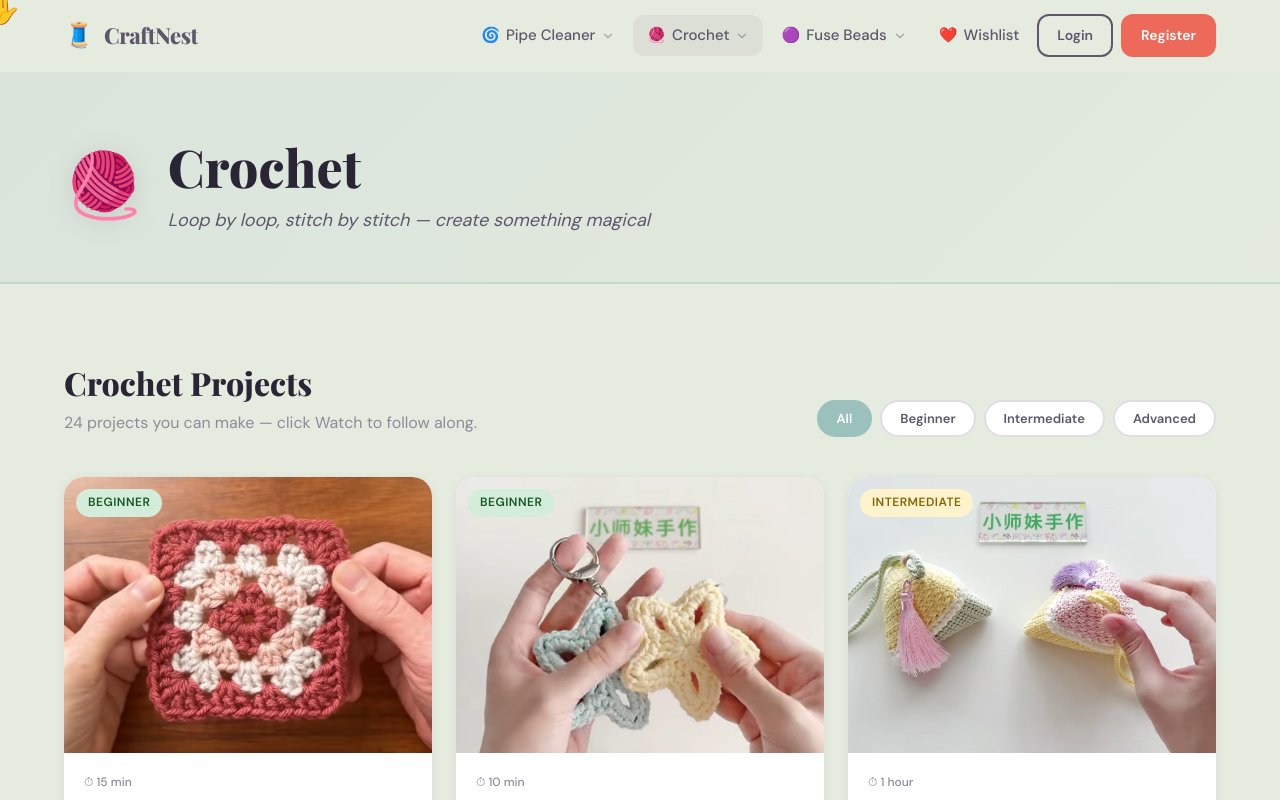
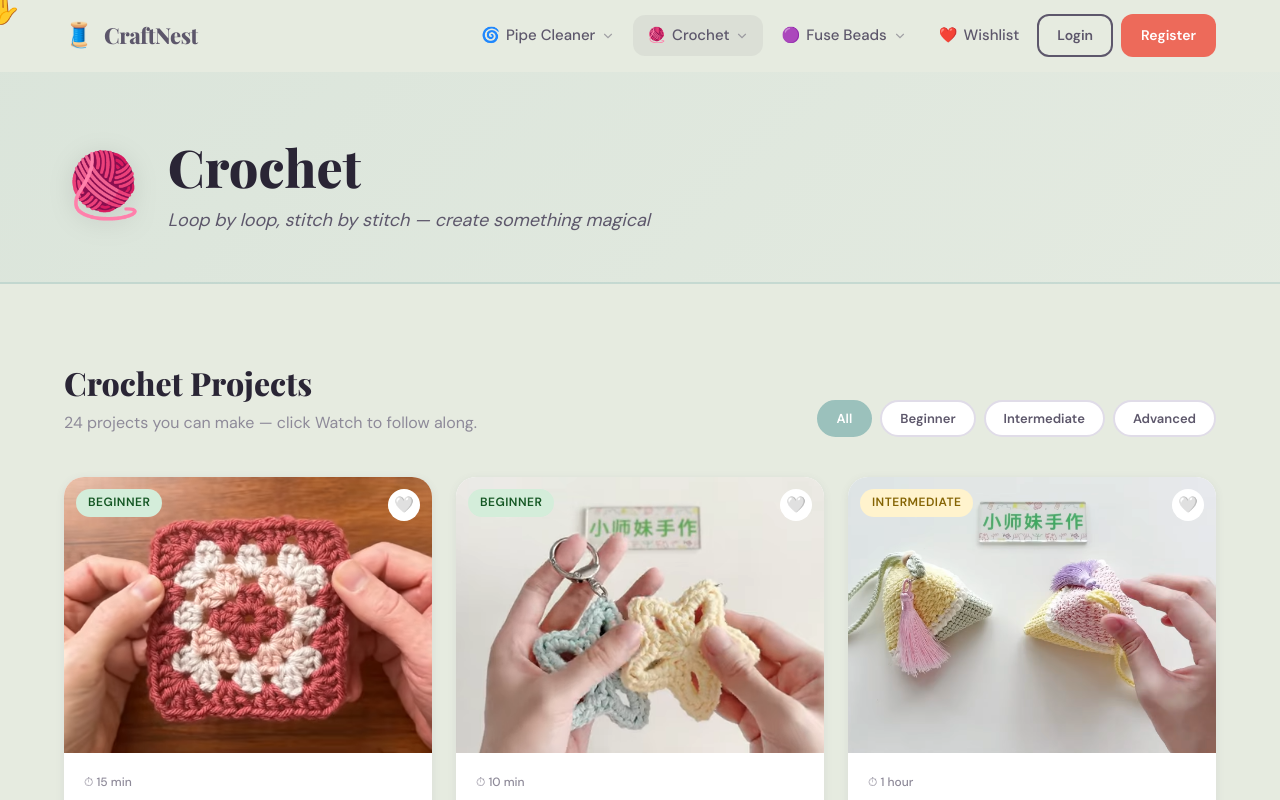
Before and after one commit to Amber-0666/COS30043-craftWeb, a Vue app in the folder craftWeb/: page /craft/crochet/learn in a window 1280 px wide. Shown: the top 800 px of the page. Built offline with nearby package versions, Linux system fonts and the light colour scheme; a web font is replaced by a local one.

Commit message:
Update wishlist, and add heart button

```diff
--- a/craftWeb/backend/db.json
+++ b/craftWeb/backend/db.json
@@ -613,7 +613,7 @@
     {
       "id": 1,
       "username": "Amberlyn",
-      "email": "amberrr0666@example.com",
+      "email": "amberrr0666@gmail.com",
       "password": "AMber@06",
       "wishlist": ["pc-butterfly", "cr-amigurumi", "fb-mandala"],
       "createdAt": "2024-01-15T10:30:00Z"
--- a/craftWeb/src/store/wishlist.js
+++ b/craftWeb/src/store/wishlist.js
@@ -59,5 +59,10 @@ export const useWishlistStore = defineStore('wishlist', () => {
     items.value = JSON.parse(localStorage.getItem(getStorageKey()) || '[]')
   }
 
-  return { items, count, isWishlisted, addItem, removeItem, toggleItem, reload }
+  function clearAll() {
+    items.value = []
+    save()
+  }
+
+  return { items, count, isWishlisted, addItem, removeItem, toggleItem, reload, clearAll }
 })
--- a/craftWeb/src/views/CraftLearn.vue
+++ b/craftWeb/src/views/CraftLearn.vue
@@ -26,6 +26,9 @@
               <div class="proj-img">
                 <img :src="project.image" :alt="project.name" loading="lazy"
                      @error="e => e.target.src='https://images.unsplash.com/photo-1558171813-5a395b42cf63?w=400&h=300&fit=crop'" />
+                     <button class="wishlist-btn" @click="toggleWishlist(project)">
+                      {{ isSaved(project.id) ? '❤️' : '🤍' }}
+                    </button>
                 <span :class="['badge', `badge-${project.difficulty.toLowerCase()}`]" class="proj-badge">
                   {{ project.difficulty }}
                 </span>
@@ -93,9 +96,11 @@ import { ref, computed } from 'vue'
 import { useRoute } from 'vue-router'
 import { getCraft } from '../store/crafts.js'
 import CraftPageHeader from '../components/CraftPageHeader.vue'
+import { useWishlistStore } from '../store/wishlist.js'
 
 const route = useRoute()
 const craft = computed(() => getCraft(route.params.slug))
+const wishlist = useWishlistStore()
 
 const PER_PAGE = 9
 const levels = ['All', 'Beginner', 'Intermediate', 'Advanced']
@@ -120,6 +125,18 @@ function goToPage(p, direction) {
   pageTransitionName.value = direction === 'next' ? 'slide-next' : 'slide-prev'
   currentPage.value = p
   window.scrollTo({ top: 280, behavior: 'smooth' })
+}
+
+function isSaved(projectId) {
+  return wishlist.items.some(i => i.patternId === projectId)
+}
+
+function toggleWishlist(project) {
+  wishlist.toggleItem(
+    project,
+    craft.value.id,
+    craft.value.name
+  )
 }
 
 const tips = [
@@ -188,6 +205,11 @@ const tips = [
 .empty-state { text-align: center; padding: 60px; color: var(--text-light); }
 .empty-state span { font-size: 48px; display: block; margin-bottom: 16px; }
 
+.wishlist-btn { position: absolute; top: 12px; right: 12px; background: white;
+  border-radius: 50%; width: 32px; height: 32px; border: none; cursor: pointer;
+  font-size: 16px; display: flex; align-items: center; justify-content: center;
+}
+
 /* Pagination */
 .pagination {
   display: flex; align-items: center; justify-content: center;
--- a/craftWeb/src/views/Wishlist.vue
+++ b/craftWeb/src/views/Wishlist.vue
@@ -19,9 +19,9 @@
           <h2>Your wishlist is empty</h2>
           <p>Browse patterns across our crafts and tap the heart to save them here.</p>
           <div class="empty-actions">
-            <RouterLink to="/craft/pipe-cleaner/pattern" class="btn btn-primary">🌀 Pipe Cleaner Patterns</RouterLink>
-            <RouterLink to="/craft/crochet/pattern" class="btn btn-sage">🧶 Crochet Patterns</RouterLink>
-            <RouterLink to="/craft/fuse-beads/pattern" class="btn btn-outline">🟣 Fuse Bead Patterns</RouterLink>
+            <RouterLink to="/craft/pipe-cleaner/learn" class="btn btn-primary">🌀 Pipe Cleaner Patterns</RouterLink>
+            <RouterLink to="/craft/crochet/learn" class="btn btn-sage">🧶 Crochet Patterns</RouterLink>
+            <RouterLink to="/craft/fuse-beads/learn" class="btn btn-outline">🟣 Fuse Bead Patterns</RouterLink>
           </div>
         </div>
 
@@ -47,8 +47,8 @@
                   </div>
                   <h3 class="wl-item-title">{{ item.patternName }}</h3>
                   <div class="wl-actions">
-                    <RouterLink :to="`/craft/${item.craftId}/pattern`" class="btn btn-sage" style="font-size:13px;padding:8px 14px;">
-                      View Pattern
+                    <RouterLink :to="`/craft/${item.craftId}/learn`" class="btn btn-sage" style="font-size:13px;padding:8px 14px;">
+                      View Project
                     </RouterLink>
                     <button class="btn btn-remove" @click="removeItem(item.patternId, item.patternName)" style="font-size:13px;padding:8px 14px;">
                       🗑️ Remove
@@ -122,15 +122,11 @@ function removeItem(patternId, name) {
 }
 
 function clearAll() {
-  wishlist.items.splice(0)
-  wishlist.reload()
-  // Also clear from localStorage
-  wishlist.items.length = 0
+  wishlist.clearAll()
   showClearConfirm.value = false
   showToast('Wishlist cleared', 'success')
-  // Hack: force reload
-  window.location.reload()
 }
+
 </script>
 
 <style scoped>
```
